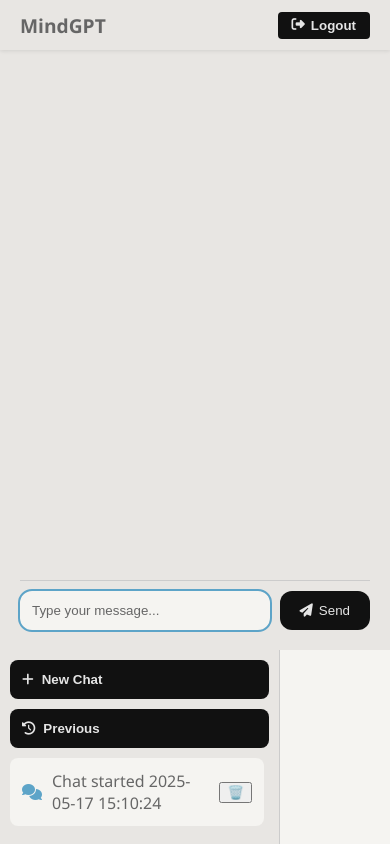
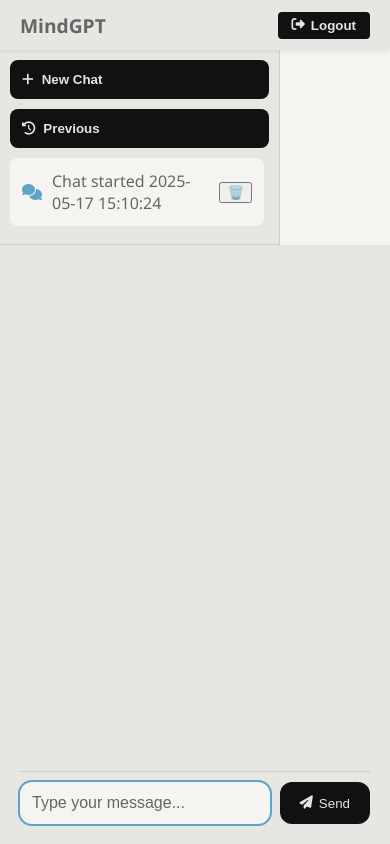
Before and after one commit to shaonsikder1952/MIndGPT, a Flask app: page / in a window 390 px wide. Run offline with Flask 3, Linux system fonts and the light colour scheme; a user stored in the database is signed in.

Commit message:
Updated CSS for mobile responsiveness

```diff
--- a/app.py
+++ b/app.py
@@ -9,8 +9,6 @@
 # OAuth Key
 import os
 OPENROUTER_API_KEY = os.getenv("OPENROUTER_API_KEY")
-print("🧪 DEBUG: Loaded OPENROUTER_API_KEY =", OPENROUTER_API_KEY)
-
 
 app = Flask(__name__)
 app.secret_key = 'your-secret-key'
--- a/static/css/chat.css
+++ b/static/css/chat.css
@@ -1,4 +1,4 @@
-/* chat.css (with enhancements) */
+/* chat.css (optimized for mobile and desktop) */
 
 /* 1) Palette variables */
 :root {
@@ -9,7 +9,7 @@
   --accent-primary:#5DA4C8;
   --accent-secondary:#A8C6A8;
   --accent-highlight:#D99082;
-  --btn-bg:        #111111;  /* muted black */
+  --btn-bg:        #111111;
   --btn-hover:     #333333;
   --modal-overlay-bg: rgba(0, 0, 0, 0.7);
 }
@@ -32,6 +32,7 @@
   background: var(--bg-secondary);
   box-shadow: 0 1px 4px rgba(0,0,0,0.1);
   z-index: 10;
+  flex-shrink: 0;
 }
 header .logo {
   font-size: 1.2rem; font-weight: 600;
@@ -52,13 +53,32 @@
 
 /* 4) Layout */
 .container {
-  flex: 1; display: flex;
+  flex: 1;
+  display: flex;
   height: calc(100vh - 50px);
+  overflow: hidden;
 }
+
+/* Responsive layout */
 @media (max-width: 768px) {
-  .container { flex-direction: column; }
-  .sidebar { width: 100%; order: 2; max-height: 200px; overflow-y: auto; }
-  .chat-area { order: 1; height: calc(100vh - 250px); }
+  .container {
+    flex-direction: column;
+  }
+  .sidebar {
+    width: 100%;
+    max-height: 220px;
+    order: 1;
+    overflow-y: auto;
+    border-right: none;
+    border-bottom: 1px solid #ccc;
+  }
+  .chat-area {
+    order: 2;
+    height: calc(100vh - 270px);
+  }
+  input[type="text"] {
+    font-size: 1rem;
+  }
 }
 
 /* 5) Sidebar */
@@ -67,6 +87,7 @@
   background: var(--bg-secondary);
   border-right: 1px solid #ccc;
   display: flex; flex-direction: column;
+  flex-shrink: 0;
 }
 .sidebar .new-chat,
 .sidebar .prev-toggle {
@@ -82,7 +103,6 @@
   background: var(--btn-hover);
 }
 
-/* Collapsible "Previous" panel */
 .prev-panel {
   max-height: 0;
   overflow: hidden;
@@ -92,7 +112,6 @@
   max-height: 300px;
 }
 
-/* Chat history list */
 .chat-history {
   flex: 1; overflow-y: auto;
   padding-right: 5px;
@@ -114,13 +133,11 @@
 .chat-history-item:hover {
   background: var(--bg-secondary);
 }
-
 .chat-history-item.active {
   background: var(--accent-primary);
   color: #ffffff;
   font-weight: bold;
 }
-
 
 /* 6) Chat area */
 .chat-area {
@@ -135,9 +152,10 @@
   padding-right: 10px;
 }
 .message {
-  max-width: 70%; padding: 14px 20px;
+  max-width: 80%; padding: 14px 20px;
   border-radius: 16px; line-height: 1.4;
   word-wrap: break-word;
+  font-size: 1rem;
 }
 .message.user {
   background: rgba(93,164,200,0.1);
@@ -154,6 +172,7 @@
 form {
   display: flex; gap: 10px;
   border-top: 1px solid #ccc; padding-top: 10px;
+  flex-shrink: 0;
 }
 input[type="text"] {
   flex: 1; padding: 12px;
```
Also changed, not shown: instance/users.db, 1 other file.
